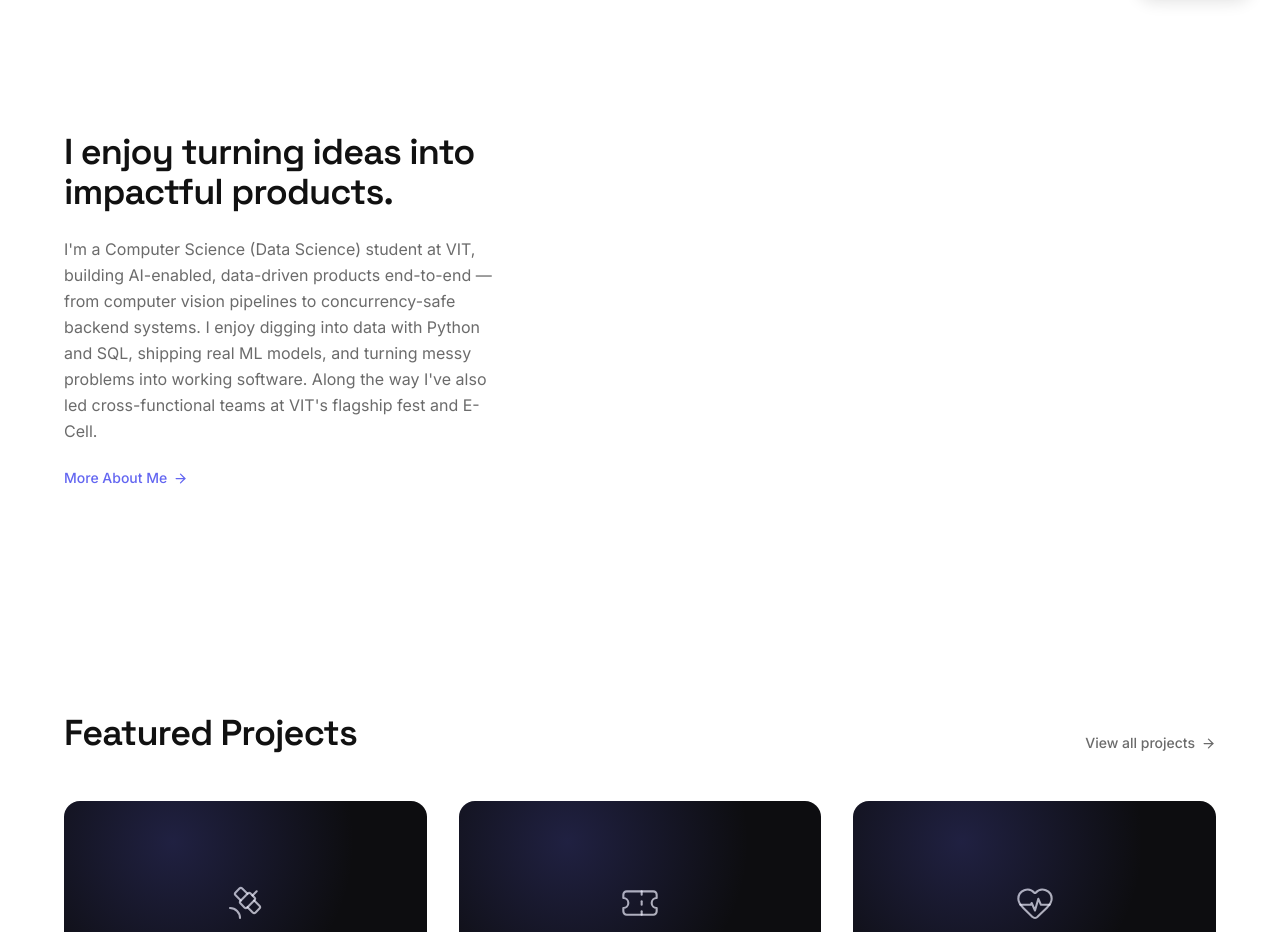
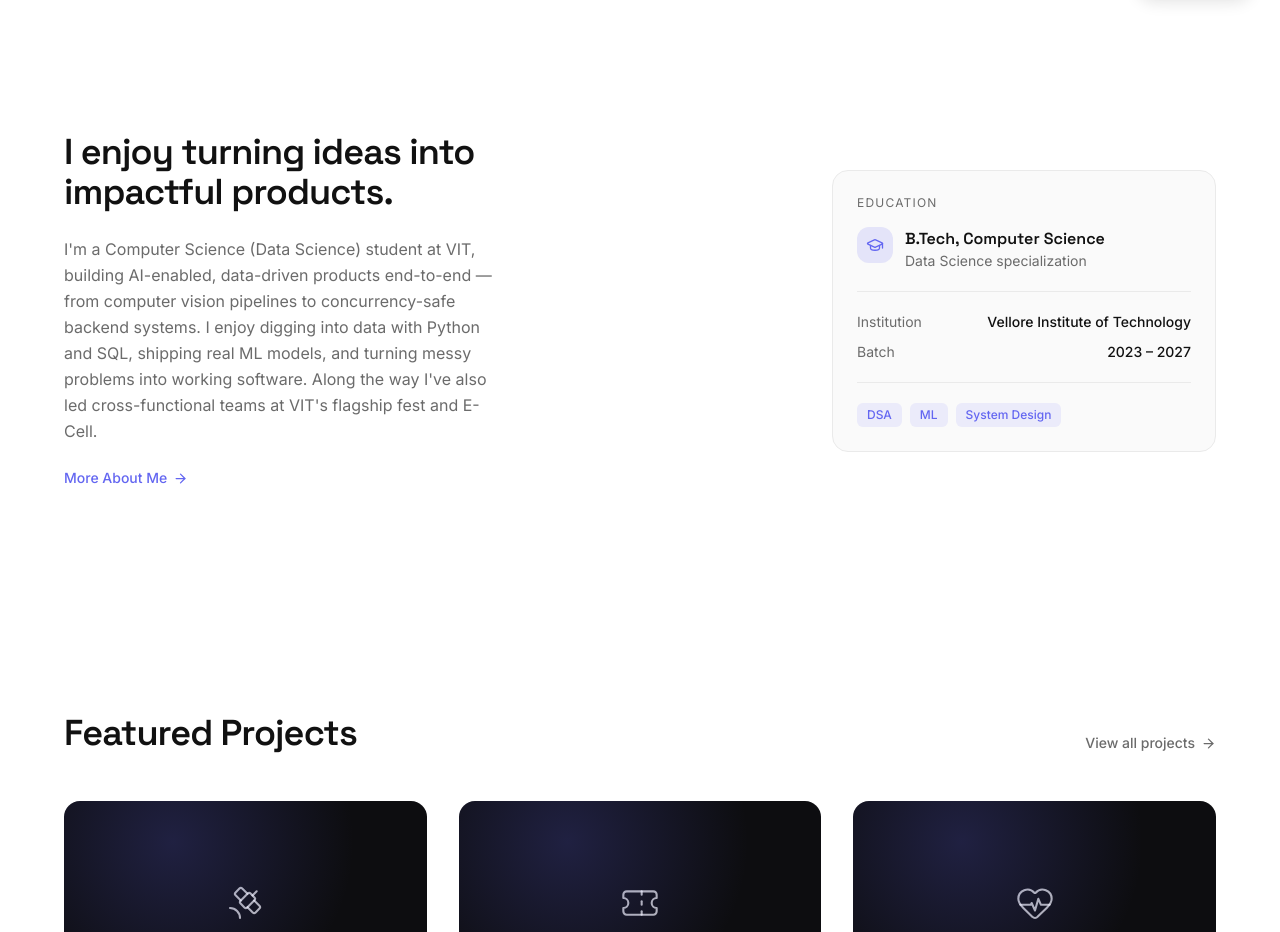
Before and after one commit to anujsh2004/Portfolio, a Next.js app: page / in a window 1280 px wide. Shown: the part 780-1712 px from the top of the page. Built offline with nearby package versions, Linux system fonts and the light colour scheme.

Commit message:
Add Education card to About section
Fills the previously empty right column with a compact card showing
degree, institution, batch, and focus areas, matching the site's
existing card/border/spacing conventions and working in both themes.

```diff
--- a/src/components/sections/About.tsx
+++ b/src/components/sections/About.tsx
@@ -4,16 +4,17 @@ import Link from "next/link";
 import { motion } from "framer-motion";
 import { ArrowRight } from "lucide-react";
 import { about } from "@/content/about";
+import { EducationCard } from "./EducationCard";
 
 export function About() {
   return (
     <section id="about" className="px-6 py-28">
+      <div className="mx-auto grid w-full max-w-6xl grid-cols-1 items-center gap-16 lg:grid-cols-2">
         <motion.div
           initial={{ opacity: 0, y: 24 }}
           whileInView={{ opacity: 1, y: 0 }}
           viewport={{ once: true, amount: 0.4 }}
           transition={{ duration: 0.6, ease: [0.22, 1, 0.36, 1] }}
-        className="mx-auto w-full max-w-6xl"
         >
           <h2 className="max-w-lg font-display text-3xl font-semibold tracking-tight text-foreground sm:text-4xl">
             {about.heading}
@@ -32,6 +33,17 @@ export function About() {
             />
           </Link>
         </motion.div>
+
+        <motion.div
+          initial={{ opacity: 0, scale: 0.96 }}
+          whileInView={{ opacity: 1, scale: 1 }}
+          viewport={{ once: true, amount: 0.4 }}
+          transition={{ duration: 0.6, delay: 0.1, ease: [0.22, 1, 0.36, 1] }}
+          className="flex justify-center lg:justify-end"
+        >
+          <EducationCard />
+        </motion.div>
+      </div>
     </section>
   );
 }
--- /dev/null
+++ b/src/components/sections/EducationCard.tsx
@@ -0,0 +1,46 @@
+import { GraduationCap } from "lucide-react";
+import { education } from "@/content/education";
+
+export function EducationCard() {
+  return (
+    <div className="w-full max-w-sm rounded-2xl border border-border bg-surface p-6">
+      <p className="text-xs uppercase tracking-widest text-foreground-secondary">
+        {education.label}
+      </p>
+
+      <div className="mt-4 flex items-start gap-3">
+        <div className="flex h-9 w-9 shrink-0 items-center justify-center rounded-xl bg-accent/15 text-accent">
+          <GraduationCap size={18} strokeWidth={1.75} />
+        </div>
+        <div>
+          <p className="font-display text-base font-semibold text-foreground">
+            {education.degree}
+          </p>
+          <p className="text-sm text-foreground-secondary">{education.specialization}</p>
+        </div>
+      </div>
+
+      <div className="mt-5 flex flex-col gap-2.5 border-t border-border pt-5 text-sm">
+        <div className="flex items-center justify-between gap-4">
+          <span className="text-foreground-secondary">Institution</span>
+          <span className="text-right font-medium text-foreground">{education.institution}</span>
+        </div>
+        <div className="flex items-center justify-between gap-4">
+          <span className="text-foreground-secondary">Batch</span>
+          <span className="font-medium text-foreground">{education.batch}</span>
+        </div>
+      </div>
+
+      <div className="mt-5 flex flex-wrap gap-2 border-t border-border pt-5">
+        {education.focusAreas.map((area) => (
+          <span
+            key={area}
+            className="rounded-md bg-accent/10 px-2.5 py-1 text-xs font-medium text-accent"
+          >
+            {area}
+          </span>
+        ))}
+      </div>
+    </div>
+  );
+}
--- /dev/null
+++ b/src/content/education.ts
@@ -0,0 +1,17 @@
+export interface EducationInfo {
+  label: string;
+  degree: string;
+  specialization: string;
+  institution: string;
+  batch: string;
+  focusAreas: string[];
+}
+
+export const education: EducationInfo = {
+  label: "Education",
+  degree: "B.Tech, Computer Science",
+  specialization: "Data Science specialization",
+  institution: "Vellore Institute of Technology",
+  batch: "2023 – 2027",
+  focusAreas: ["DSA", "ML", "System Design"],
+};
```
Lines whose indentation alone changed are shown as unchanged.
